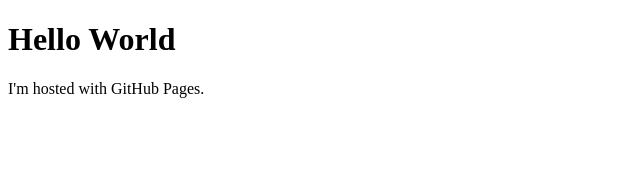
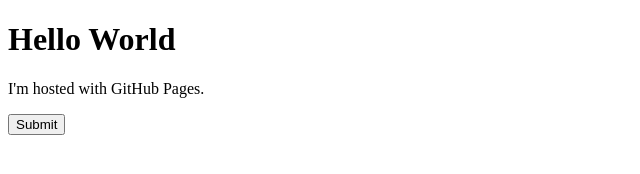
Before and after one commit to TheOnePath/theonepath.github.io, a plain HTML site: page index.html in a window 1280 px wide. Shown: the whole page, without its empty margins (0-640 px from the left). Drawn offline with Linux system fonts and the light colour scheme.

Commit message:
Update index.html

```diff
--- a/index.html
+++ b/index.html
@@ -6,6 +6,8 @@
 	<body>
 		<h1>Hello World</h1>
 		<p>I'm hosted with GitHub Pages.</p>
-		<form action="cv.html" method="get"></form>
+		<form action="/cv.html" method="get">
+			<input type="submit" value="Submit">
+		</form>
 	</body>
 </html>
```
